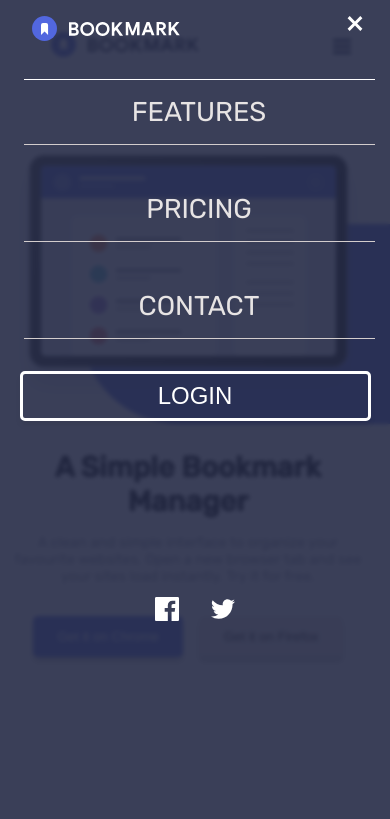
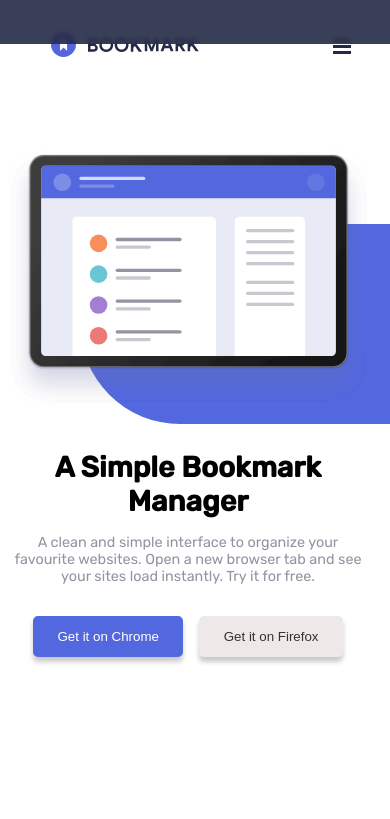
Before and after one commit to Nathanim1919/Bookmark-landing-page, a plain HTML site: page index.html in a window 390 px wide. Shown: the top 819 px of the page. Drawn offline with Linux system fonts and the light colour scheme.

Commit message:
mobile reponsive

```diff
--- a/style.css
+++ b/style.css
@@ -488,7 +488,7 @@ img{
     z-index: 3;
     left: 0;
     height: 100vh;
-    top: 0rem;
+    top: -50rem;
     padding: 1rem;
     align-items: center;
     justify-content: flex-start;
```
